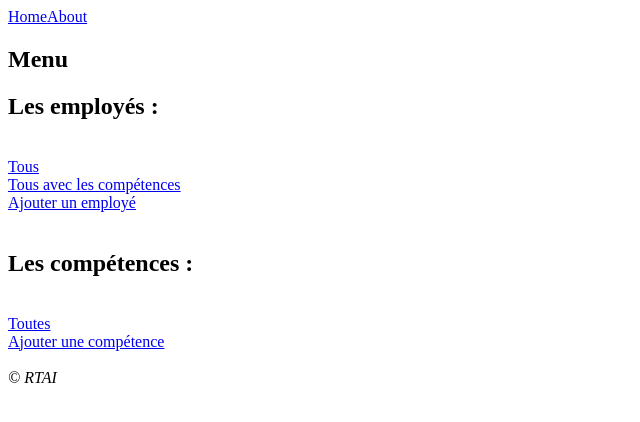
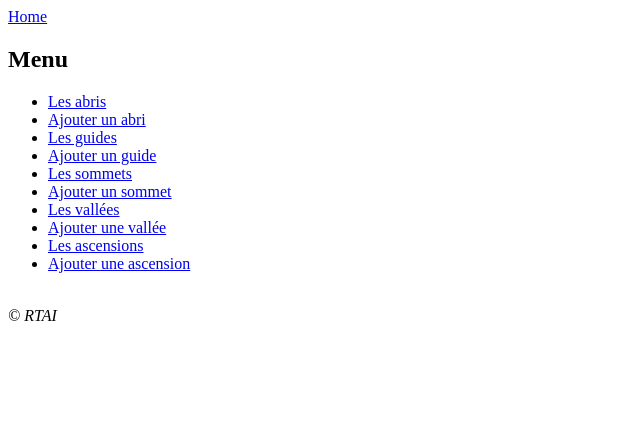
Before and after one commit to Jef-io/compagnie-guides-backoffice, a CodeIgniter app: page /RTAI/ in a window 1280 px wide. Shown: the top 422 px of the page, without its empty margins (0-640 px from the left). Run offline with CodeIgniter, Linux system fonts and the light colour scheme.

Commit message:
fix menu

```diff
--- a/application/views/header.php
+++ b/application/views/header.php
@@ -6,11 +6,10 @@
   </head>
   <body>
     <?php
-      $home='http://localhost:80/2021/Demo_CI/';
+      $home='http://localhost:80/RTAI/compagnie-guides-backoffice/';
       echo '<header>';
 
       echo '<a href="'.$home.'index.php">Home</a>';
-      echo '<a href="'.$home.'index.php/about">About</a>';
 
       echo '</header>';
     ?>
--- a/application/views/home/menu.php
+++ b/application/views/home/menu.php
@@ -1,16 +1,19 @@
 <?php
   echo '<h2>'.$titre.'</h2>';
 
-  $home='http://localhost:80/2021/Demo_CI/';
+  $home='http://localhost:80/RTAI/compagnie-guides-backoffice/';
 
-  echo '<h2>Les employés : </h2><br>';
-  echo '<a href="'.$home.'index.php/employes">Tous</a><br>';
-  echo '<a href="'.$home.'index.php/employes/competences">Tous avec les compétences</a><br>';
-  echo '<a href="'.$home.'index.php/employes/creer">Ajouter un employé</a><br>';
-  echo '<br>';
-  echo '<h2>Les compétences : </h2><br>';
-  echo '<a href="'.$home.'index.php/competences">Toutes</a><br>';
-  echo '<a href="'.$home.'index.php/competences/creer">Ajouter une compétence</a><br>';
-
+  echo '<ul>' ;
+  echo '<li><a href="'.$home.'index.php/abris">Les abris</a></li>';
+  echo '<li><a href="'.$home.'index.php/abris/creer">Ajouter un abri</a></li>';
+  echo '<li><a href="'.$home.'index.php/guides">Les guides</a></li>';
+  echo '<li><a href="'.$home.'index.php/guides/creer">Ajouter un guide</a></li>';
+  echo '<li><a href="'.$home.'index.php/sommets">Les sommets</a></li>';
+  echo '<li><a href="'.$home.'index.php/sommets/creer">Ajouter un sommet</a></li>';
+  echo '<li><a href="'.$home.'index.php/vallees">Les vallées</a></li>';
+  echo '<li><a href="'.$home.'index.php/vallees/creer">Ajouter une vallée</a></li>';
+  echo '<li><a href="'.$home.'index.php/ascensions">Les ascensions</a></li>';
+  echo '<li><a href="'.$home.'index.php/ascensions/creer">Ajouter une ascension</a></li>';
+  echo '</ul>' ;
 
 ?>
```
